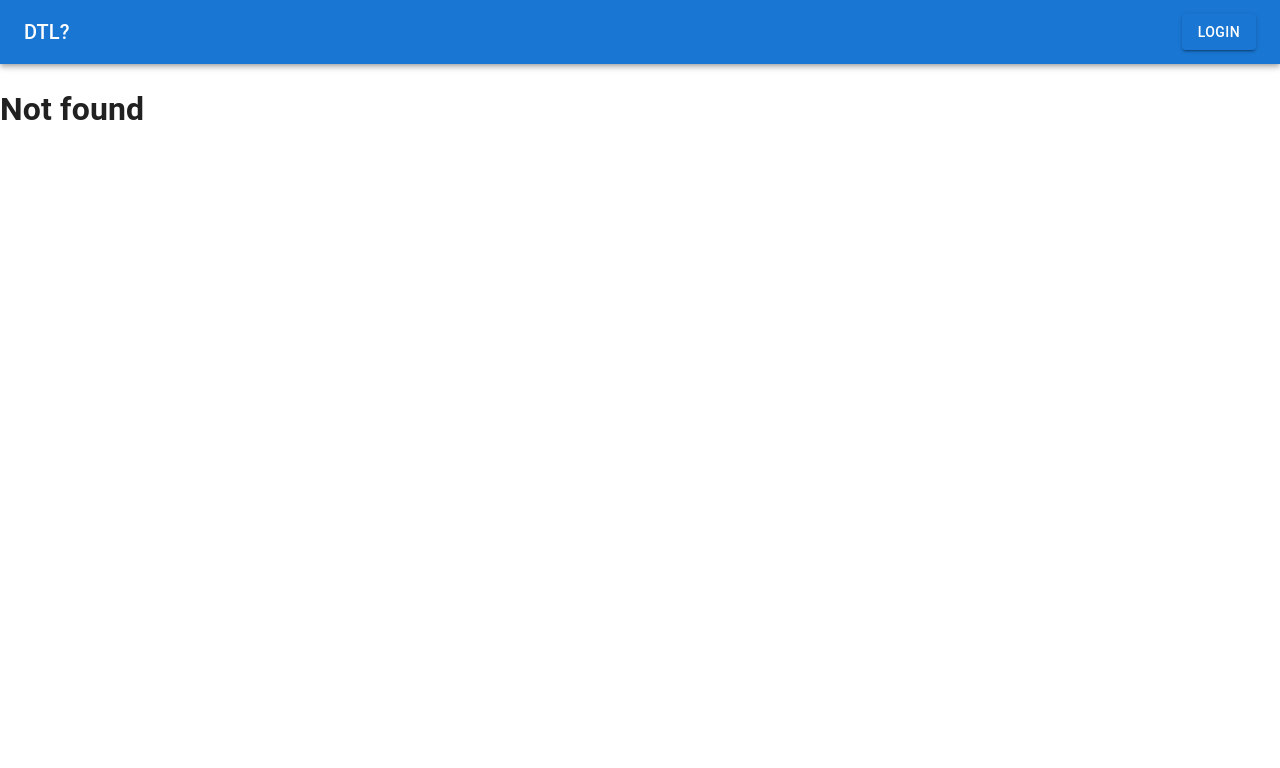
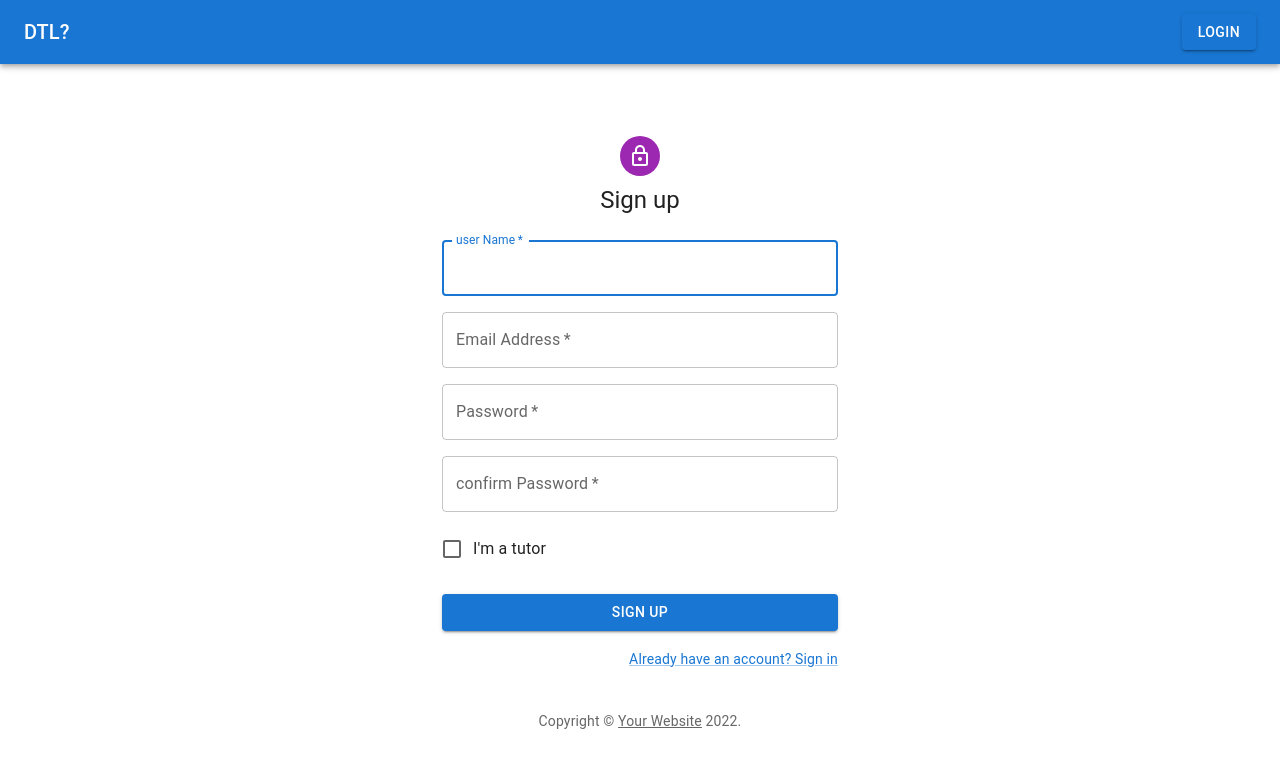
Before and after one commit to lork27/dtl-client, a React (Create React App) app: page /register in a window 1280 px wide. Before the commit this address had no page. Shown: the top 768 px of the page. Built offline with nearby package versions, Linux system fonts and the light colour scheme; the HTML template or start-up script is replaced by a standard one.

Commit message:
added register

```diff
--- a/package.json
+++ b/package.json
@@ -2,7 +2,7 @@
   "name": "dtl-client",
   "version": "0.1.0",
   "private": true,
-  "proxy": "http://localhost:5000/dtl-mvp/us-central1/api/",
+  "proxy": "http://localhost:5000/",
   "dependencies": {
     "@emotion/react": "^11.8.1",
     "@emotion/styled": "^11.8.1",
--- a/src/App.jsx
+++ b/src/App.jsx
@@ -3,6 +3,7 @@
 import { NotFoundPage } from "./pages/NotFoundPage";
 import { HomePage } from "./pages/HomePage";
 import { LoginPage } from "./pages/LoginPage";
+import { RegisterPage } from "./pages/RegisterPage";
 function App() {
   return (
     <div className="App">
@@ -11,6 +12,7 @@
         <Route path="*" element={<NotFoundPage />} />
         <Route path="/" element={<HomePage />} />
         <Route path="/login" element={<LoginPage />} />
+        <Route path="/register" element={<RegisterPage />} />
       </Routes>
     </div>
   );
--- a/src/api/index.js
+++ b/src/api/index.js
@@ -1,7 +1,7 @@
 import axios from "axios";
 
 export const api = axios.create({
-  baseUrl: "",
+  baseURL: "http://localhost:5000/dtl-mvp/us-central1/api/",
 });
 
 export const addAuthHeader = () => {
--- a/src/auth/Auth.jsx
+++ b/src/auth/Auth.jsx
@@ -32,13 +32,41 @@
     }
   };
 
+  const registerUser = async ({
+    name,
+    email,
+    password,
+    confirmPassword,
+    onSuccess,
+  }) => {
+    setError(null);
+    const response = await api.post(
+      "/users/new",
+      { name, email, password, confirmPassword },
+      { validateStatus: () => true }
+    );
+    if (response.status === 201) {
+      setUserData(response.data);
+      localStorage.setItem("user", JSON.stringify(response.data));
+      addAuthHeader();
+      if (onSuccess) {
+        onSuccess();
+      }
+    }
+    if (response.status === 400) {
+      setError(response.data.error);
+    }
+  };
+
   const logOut = () => {
     localStorage.removeItem("user");
     removeAuthHeader();
     setUserData(null);
   };
   return (
-    <AuthContext.Provider value={{ userData, logIn, error, logOut }}>
+    <AuthContext.Provider
+      value={{ userData, logIn, error, logOut, registerUser }}
+    >
       {props.children}
     </AuthContext.Provider>
   );
--- a/src/pages/LoginPage.jsx
+++ b/src/pages/LoginPage.jsx
@@ -14,7 +14,7 @@
 import { createTheme, ThemeProvider } from "@mui/material/styles";
 import { useAuth } from "../auth/Auth";
 import { Alert } from "@mui/material";
-import { useNavigate } from "react-router-dom";
+import { useNavigate, Link as RouterDomLink } from "react-router-dom";
 
 function Copyright(props) {
   return (
@@ -135,8 +135,12 @@
                   </Link>
                 </Grid>
                 <Grid item>
-                  <Link href="#" variant="body2">
-                    {"Don't have an account? Sign Up"}
+                  <Link
+                    component={RouterDomLink}
+                    to="/register"
+                    variant="body2"
+                  >
+                    Don't have an account? Sign Up
                   </Link>
                 </Grid>
               </Grid>
--- /dev/null
+++ b/src/pages/RegisterPage.jsx
@@ -0,0 +1,179 @@
+import * as React from "react";
+import Avatar from "@mui/material/Avatar";
+import Button from "@mui/material/Button";
+import CssBaseline from "@mui/material/CssBaseline";
+import TextField from "@mui/material/TextField";
+import FormControlLabel from "@mui/material/FormControlLabel";
+import Checkbox from "@mui/material/Checkbox";
+import Link from "@mui/material/Link";
+import Grid from "@mui/material/Grid";
+import Box from "@mui/material/Box";
+import LockOutlinedIcon from "@mui/icons-material/LockOutlined";
+import Typography from "@mui/material/Typography";
+import Container from "@mui/material/Container";
+import { createTheme, ThemeProvider } from "@mui/material/styles";
+import { useNavigate, Link as RouterDomLink } from "react-router-dom";
+import { useAuth } from "../auth/Auth";
+
+function Copyright(props) {
+  return (
+    <Typography
+      variant="body2"
+      color="text.secondary"
+      align="center"
+      {...props}
+    >
+      {"Copyright © "}
+      <Link color="inherit" href="https://mui.com/">
+        Your Website
+      </Link>{" "}
+      {new Date().getFullYear()}
+      {"."}
+    </Typography>
+  );
+}
+
+const theme = createTheme();
+
+export function RegisterPage() {
+  const navigate = useNavigate();
+  const { registerUser, error } = useAuth();
+
+  const handleSubmit = (event) => {
+    event.preventDefault();
+    const data = new FormData(event.currentTarget);
+    console.log({
+      name: data.get("userName"),
+      email: data.get("email"),
+      password: data.get("password"),
+      passwordConfirm: data.get("confirmPassword"),
+    });
+
+    registerUser({
+      name: data.get("userName"),
+      email: data.get("email"),
+      password: data.get("password"),
+      passwordConfirm: data.get("confirmPassword"),
+      onSuccess: () => {
+        navigate("/");
+      },
+    });
+    // register(
+    //   data.get("username"),
+    //   data.get("email"),
+    //   data.get("password"),
+    //   data.get("confirmPassword"),
+    //   () => {
+    //     navigate("/");
+    //   }
+    // );
+  };
+  return (
+    <ThemeProvider theme={theme}>
+      <Container component="main" maxWidth="xs">
+        <CssBaseline />
+        <Box
+          sx={{
+            marginTop: 8,
+            display: "flex",
+            flexDirection: "column",
+            alignItems: "center",
+          }}
+        >
+          <Avatar sx={{ m: 1, bgcolor: "secondary.main" }}>
+            <LockOutlinedIcon />
+          </Avatar>
+          <Typography component="h1" variant="h5">
+            Sign up
+          </Typography>
+          <Box
+            component="form"
+            noValidate
+            onSubmit={handleSubmit}
+            sx={{ mt: 3 }}
+          >
+            <Grid container spacing={2}>
+              <Grid item xs={12}>
+                <TextField
+                  autoComplete="given-name"
+                  name="userName"
+                  required
+                  fullWidth
+                  id="userName"
+                  label="user Name"
+                  autoFocus
+                />
+              </Grid>
+              {/* <Grid item xs={12} sm={6}>
+                <TextField
+                  required
+                  fullWidth
+                  id="lastName"
+                  label="Last Name"
+                  name="lastName"
+                  autoComplete="family-name"
+                />
+              </Grid> */}
+              <Grid item xs={12}>
+                <TextField
+                  required
+                  fullWidth
+                  id="email"
+                  label="Email Address"
+                  name="email"
+                  autoComplete="email"
+                />
+              </Grid>
+              <Grid item xs={12}>
+                <TextField
+                  required
+                  fullWidth
+                  name="password"
+                  label="Password"
+                  type="password"
+                  id="password"
+                  autoComplete="new-password"
+                />
+              </Grid>
+              <Grid item xs={12}>
+                <TextField
+                  required
+                  fullWidth
+                  name="confirmPassword"
+                  label="confirm Password"
+                  type="Confirm Password"
+                  id="confirmPassword"
+                  autoComplete="Confirm Password"
+                />
+              </Grid>
+              <Grid item xs={12}>
+                <FormControlLabel
+                  control={
+                    <Checkbox value="allowExtraEmails" color="primary" />
+                  }
+                  label="I'm a tutor"
+                />
+              </Grid>
+            </Grid>
+            <Button
+              type="submit"
+              fullWidth
+              variant="contained"
+              sx={{ mt: 3, mb: 2 }}
+            >
+              Sign Up
+            </Button>
+            <Grid container justifyContent="flex-end">
+              <Grid item>
+                <Link component={RouterDomLink} to="/login" variant="body2">
+                  Already have an account? Sign in
+                </Link>
+              </Grid>
+            </Grid>
+          </Box>
+        </Box>
+        <Copyright sx={{ mt: 5 }} />
+      </Container>
+    </ThemeProvider>
+  );
+}
```
